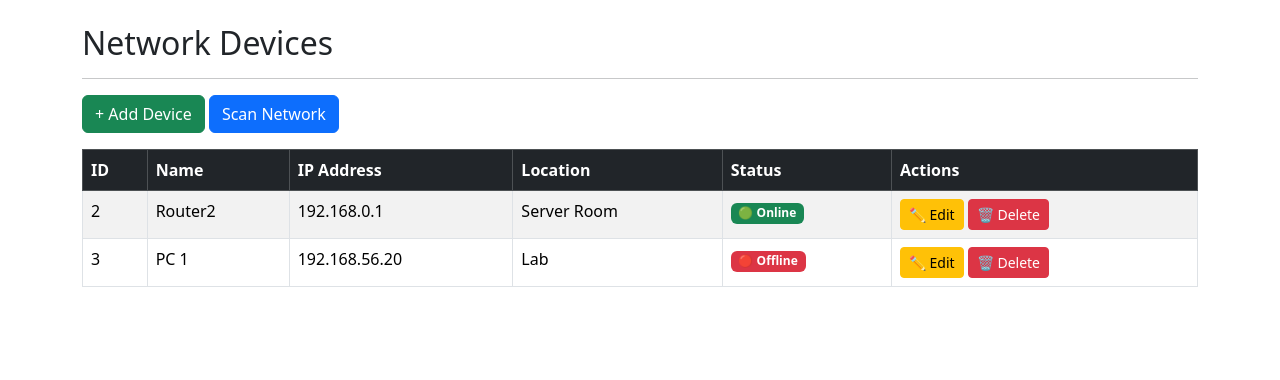
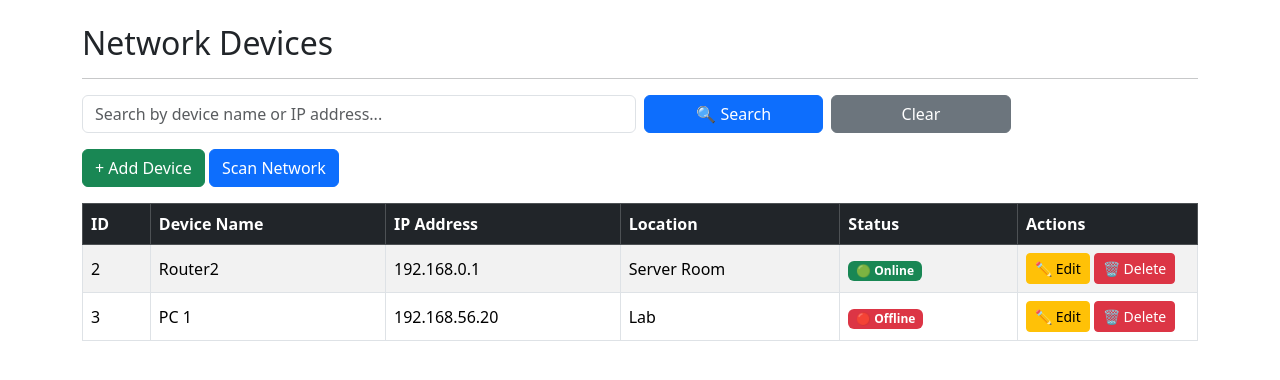
Before and after one commit to iftekhar768/NetVision, a Flask app: page /devices in a window 1280 px wide. Shown: the part 56-436 px from the top of the page. Run offline with Flask 3, Linux system fonts and the light colour scheme; data comes from the database, SQL or seed files in the repository; both versions use the stored data as it was after the commit.

Commit message:
Search feature addedd successfully

```diff
--- a/app.py
+++ b/app.py
@@ -2,7 +2,7 @@ from flask import Flask, render_template, request, redirect
 from config import Config
 from models.device import db, Device
 from monitoring.ping_monitor import check_device
-
+from sqlalchemy import or_
 app = Flask(__name__)
 app.config.from_object(Config)
 
@@ -27,7 +27,19 @@ def home():
 
 @app.route("/devices")
 def devices():
-    all_devices = Device.query.all()
+
+    search = request.args.get("search")
+
+    if search:
+        all_devices = Device.query.filter(
+            or_(
+                Device.name.ilike(f"%{search}%"),
+                Device.ip_address.ilike(f"%{search}%")
+            )
+        ).all()
+    else:
+        all_devices = Device.query.all()
+
     return render_template(
         "devices.html",
         devices=all_devices
--- a/templates/devices.html
+++ b/templates/devices.html
@@ -6,28 +6,61 @@
 
 <hr>
 
-<a href="/add-device" class="btn btn-success mb-3">
+<!-- Search Bar -->
+<form method="GET" action="/devices" class="row g-2 mb-3">
+
+    <div class="col-md-6">
+        <input
+            type="text"
+            class="form-control"
+            name="search"
+            placeholder="Search by device name or IP address..."
+            value="{{ request.args.get('search', '') }}">
+    </div>
+
+    <div class="col-md-2">
+        <button type="submit" class="btn btn-primary w-100">
+            🔍 Search
+        </button>
+    </div>
+
+    <div class="col-md-2">
+        <a href="/devices" class="btn btn-secondary w-100">
+            Clear
+        </a>
+    </div>
+
+</form>
+
+<!-- Action Buttons -->
+<div class="mb-3">
+
+    <a href="/add-device" class="btn btn-success">
         + Add Device
     </a>
 
-<a href="/scan" class="btn btn-primary mb-3">
+    <a href="/scan" class="btn btn-primary">
         Scan Network
     </a>
 
-<table class="table table-bordered table-striped">
+</div>
+
+<table class="table table-bordered table-striped table-hover align-middle">
 
     <thead class="table-dark">
         <tr>
             <th>ID</th>
-            <th>Name</th>
+            <th>Device Name</th>
             <th>IP Address</th>
             <th>Location</th>
             <th>Status</th>
-            <th>Actions</th>
+            <th width="180">Actions</th>
         </tr>
     </thead>
 
     <tbody>
+
+    {% if devices %}
 
         {% for device in devices %}
 
@@ -39,6 +72,7 @@
             <td>{{ device.location }}</td>
 
             <td>
+
                 {% if device.status == "Online" %}
 
                     <span class="badge bg-success">
@@ -58,7 +92,9 @@
                     </span>
 
                 {% endif %}
+
             </td>
+
             <td>
 
                 <a href="/edit-device/{{ device.id }}"
@@ -74,10 +110,19 @@
 
             </td>
 
-
         </tr>
 
         {% endfor %}
+
+    {% else %}
+
+        <tr>
+            <td colspan="6" class="text-center text-muted">
+                No devices found.
+            </td>
+        </tr>
+
+    {% endif %}
 
     </tbody>
 
```
Also changed, not shown: database/network.db. Lines whose indentation alone changed are shown as unchanged.
